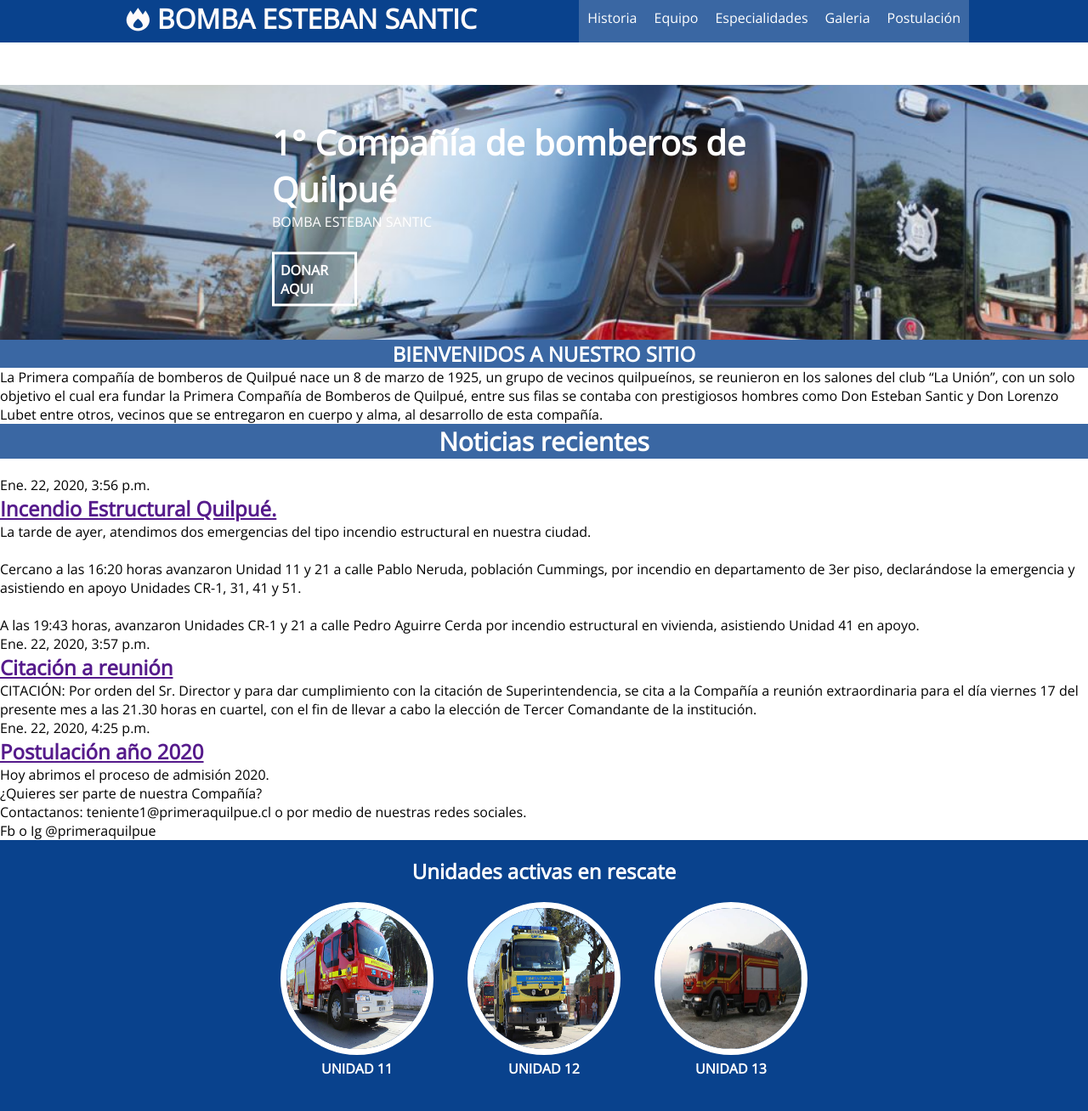
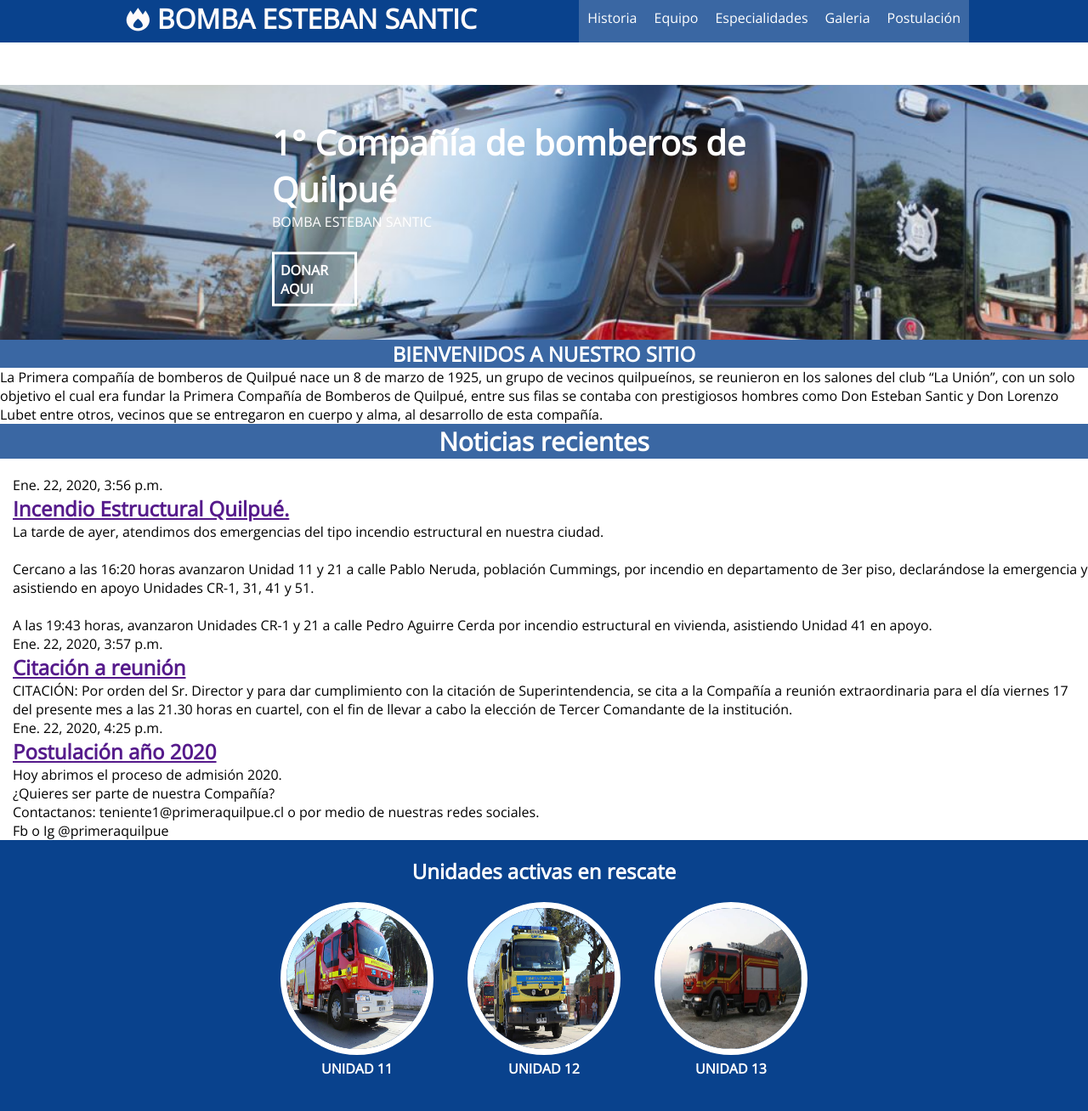
Before and after one commit to Lua-Code12/bomberos_quilpue, a Django app: page / in a window 1280 px wide. Shown: the top 1308 px of the page at 85% size. Run offline with Django 3.2, Linux system fonts and the light colour scheme; data comes from the database, SQL or seed files in the repository; some libraries are stand-ins or nearby versions.

Commit message:
cambios en css .row

```diff
--- a/blog/templates/blog/post_list.html
+++ b/blog/templates/blog/post_list.html
@@ -2,6 +2,8 @@
 
 {% block content %}
     {% for post in posts %}
+    <div class="content container">
+            <div class="row">
                     <div class="post">
                         <div class="date">
                              {{ post.published_date }}
@@ -9,5 +11,8 @@
                             <h2><a href="">{{ post.title }}</a></h2>
                             <p>{{ post.text|linebreaksbr }}</p>
                     </div>
+            </div>
+    </div>
+
     {% endfor %}
 {% endblock %}
```
Lines whose indentation alone changed are shown as unchanged.
